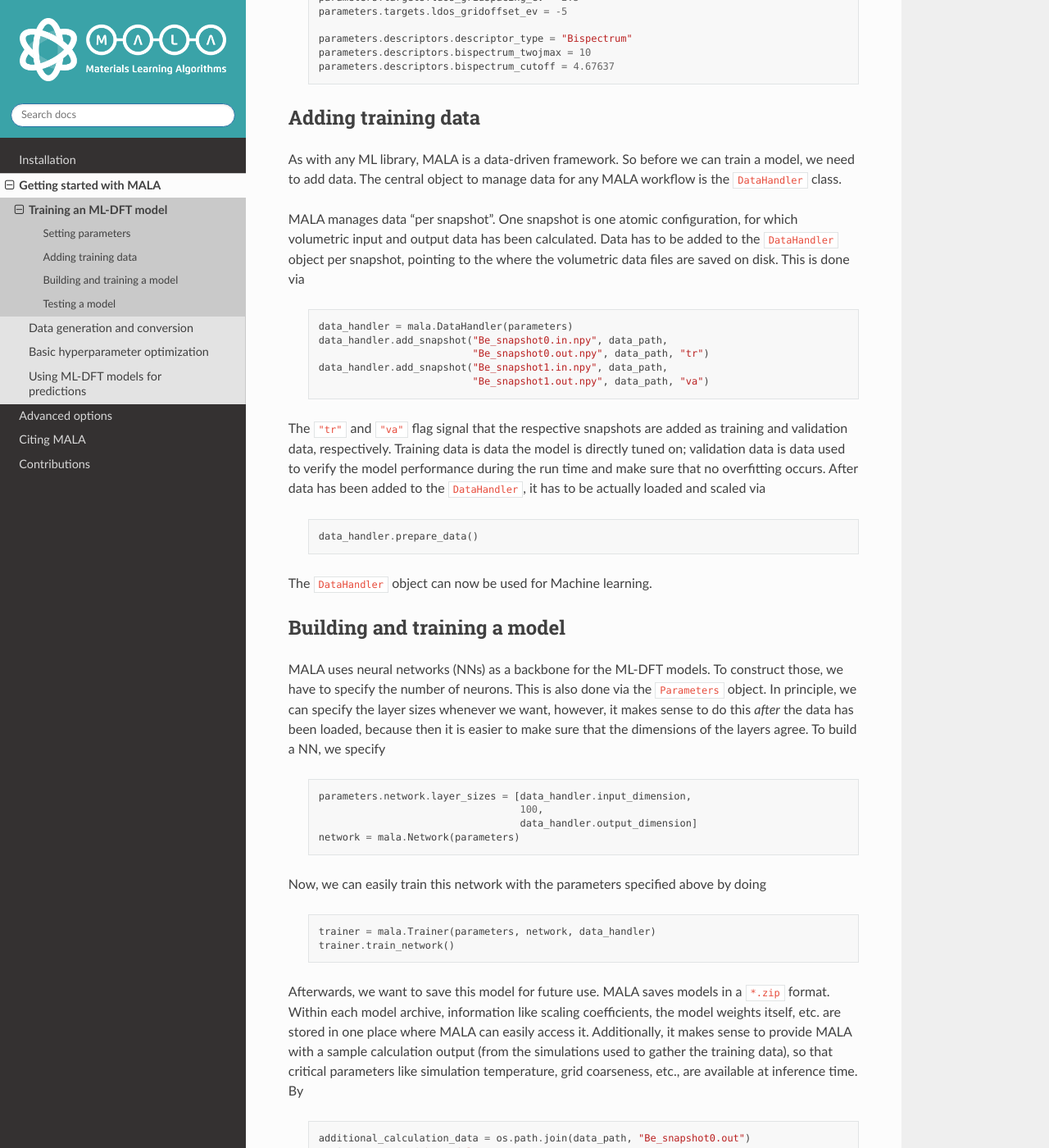
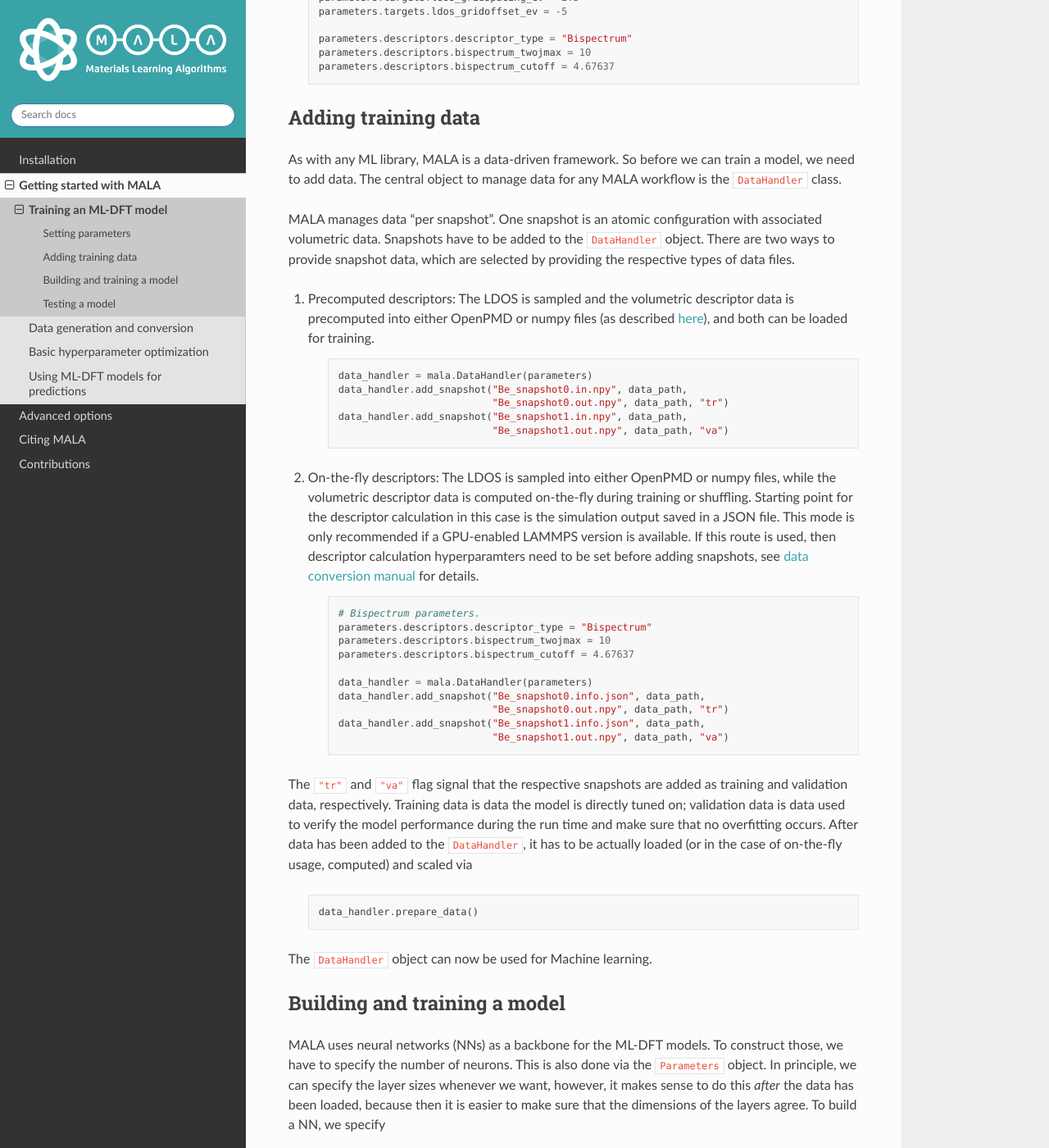
Before and after one commit to mala-project/mala, a Sphinx documentation site: the page built from docs/source/basic_usage/trainingmodel.rst, in a window 1280 px wide and 1400 px high, scrolled down 1527 px. Shown: the whole window at 82% size. Built offline with Sphinx 7.4.7 and the Read the Docs theme 3.1.0, drawn with Linux system fonts in a browser that asks for light colours; pages that are not in the unit, such as notebooks, are missing from menus; the version number could not be read and is left out.

```diff
--- a/docs/source/basic_usage/trainingmodel.rst
+++ b/docs/source/basic_usage/trainingmodel.rst
@@ -89,10 +89,14 @@ As with any ML library, MALA is a data-driven framework. So before we can
 train a model, we need to add data. The central object to manage data for any
 MALA workflow is the ``DataHandler`` class.
 
-MALA manages data "per snapshot". One snapshot is one atomic configuration,
-for which volumetric input and output data has been calculated. Data has to
-be added to the ``DataHandler`` object per snapshot, pointing to the
-where the volumetric data files are saved on disk. This is done via
+MALA manages data "per snapshot". One snapshot is an atomic configuration with
+associated volumetric data. Snapshots have to be added to the ``DataHandler``
+object. There are two ways to provide snapshot data, which are selected by
+providing the respective types of data files.
+
+1. Precomputed descriptors: The LDOS is sampled and the volumetric descriptor
+   data is precomputed into either OpenPMD or numpy files
+   (as described :doc:`here <more_data>`), and both can be loaded for training.
 
       .. code-block:: python
 
@@ -102,12 +106,33 @@ where the volumetric data files are saved on disk. This is done via
             data_handler.add_snapshot("Be_snapshot1.in.npy", data_path,
                                       "Be_snapshot1.out.npy", data_path, "va")
 
+2. On-the-fly descriptors: The LDOS is sampled into either OpenPMD or numpy
+   files, while the volumetric descriptor data is computed on-the-fly during
+   training or shuffling. Starting point for the descriptor calculation in this
+   case is the simulation output saved in a JSON file. This mode is only
+   recommended if a GPU-enabled LAMMPS version is available. If this route is
+   used, then descriptor calculation hyperparamters need to be set before
+   adding snapshots, see :doc:`data conversion manual <more_data>` for details.
+
+      .. code-block:: python
+
+            # Bispectrum parameters.
+            parameters.descriptors.descriptor_type = "Bispectrum"
+            parameters.descriptors.bispectrum_twojmax = 10
+            parameters.descriptors.bispectrum_cutoff = 4.67637
+
+            data_handler = mala.DataHandler(parameters)
+            data_handler.add_snapshot("Be_snapshot0.info.json", data_path,
+                                      "Be_snapshot0.out.npy", data_path, "tr")
+            data_handler.add_snapshot("Be_snapshot1.info.json", data_path,
+                                      "Be_snapshot1.out.npy", data_path, "va")
+
 The ``"tr"`` and ``"va"`` flag signal that the respective snapshots are added as
 training and validation data, respectively. Training data is data the model
 is directly tuned on; validation data is data used to verify the model
 performance during the run time and make sure that no overfitting occurs.
 After data has been added to the ``DataHandler``, it has to be actually loaded
-and scaled via
+(or in the case of on-the-fly usage, computed) and scaled via
 
       .. code-block:: python
 
```
Also changed, not shown: docs/source/advanced_usage/trainingmodel.rst (+12 -3 lines), docs/source/basic_usage/more_data.rst (+11 -2 lines), 1 other file.
